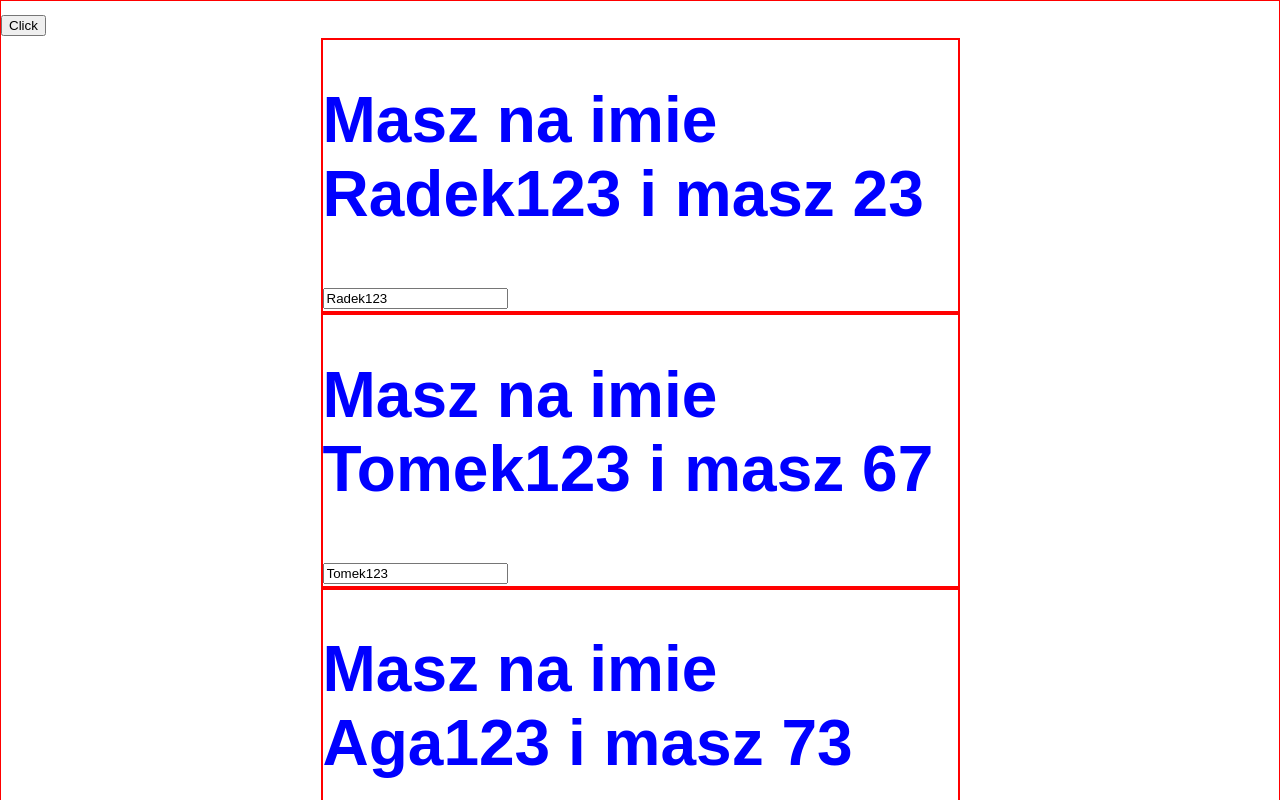
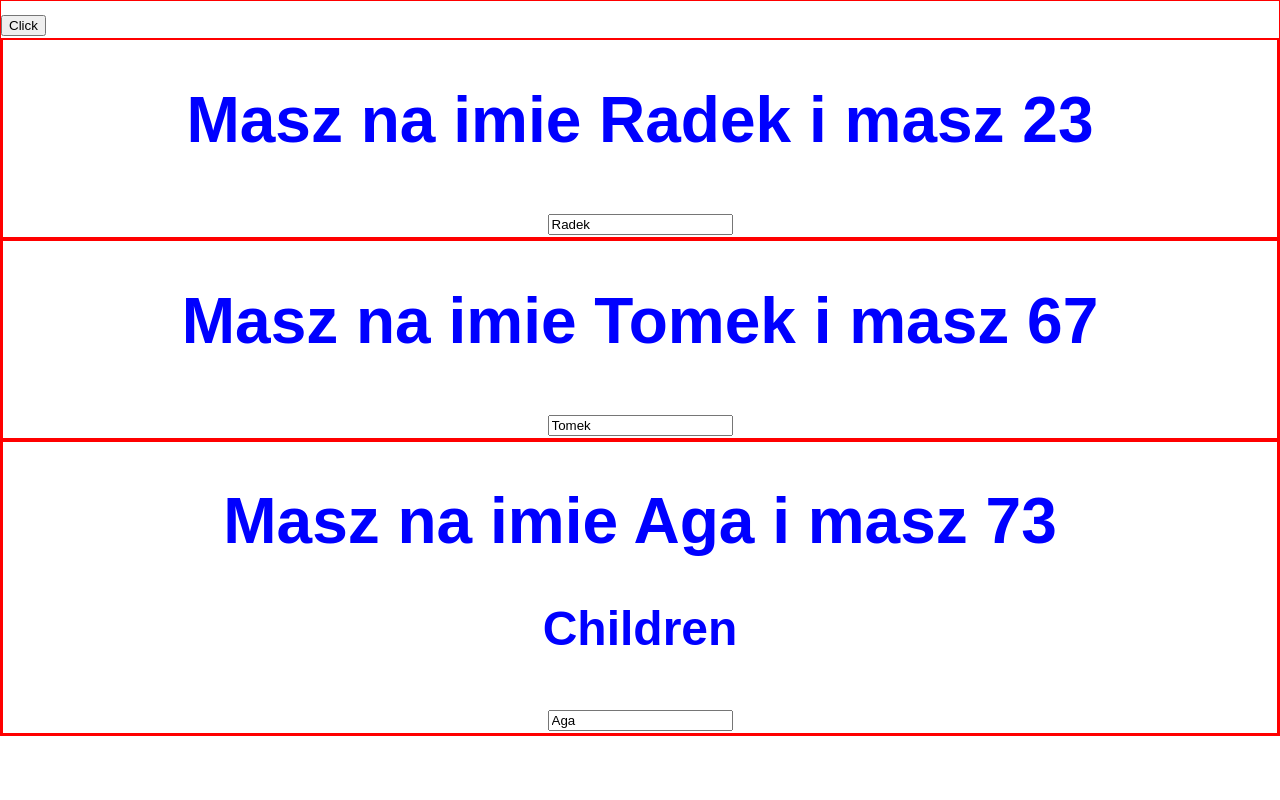
Before and after one commit to RadoslawStepniewski/React-todo, a React (Create React App) app in the folder my-app/: page / in a window 1280 px wide. Both pictures are taken after a click on the button "Click". Shown: the top 800 px of the page. Built offline with nearby package versions, Linux system fonts and the light colour scheme.

Commit message:
Rendering Content Conditionally

```diff
--- a/my-app/src/App.js
+++ b/my-app/src/App.js
@@ -9,17 +9,16 @@ class App extends Component {
       {name: "Radek", age: 23},
       {name: "Tomek", age: 67},
       {name: "Aga", age: 73}
-    ]
+    ],
+    showPerson : false
   }
 
   switchButtonHandler = () =>{
+    const show = this.state.showPerson;
     this.setState({
-      person: [
-        {name: "Radek123", age: 23},
-        {name: "Tomek123", age: 67},
-        {name: "Aga123", age: 73}
-      ]
+      showPerson : !show
     });
+
   }
 
   switchChangeHandler = (e)=> {
@@ -53,9 +52,15 @@ class App extends Component {
     return (
       <div style={style}>
         <button onClick={this.switchButtonHandler}>Click</button>
-        <Person name={this.state.person[0].name} age={this.state.person[0].age} click={this.switchNameHandler.bind(this, "Basia")} change={this.switchChangeHandler}/>
-        <Person name={this.state.person[1].name} age={this.state.person[1].age} click={this.switchNameHandler.bind(this, "Kasia")} change={this.switchChangeHandler}/>
-        <Person name={this.state.person[2].name} age={this.state.person[2].age} click={this.switchNameHandler.bind(this, "Marta")} change={this.switchChangeHandler}>Children</Person>
+        {
+          this.state.showPerson === true ?
+            <div>
+              <Person name={this.state.person[0].name} age={this.state.person[0].age} click={this.switchNameHandler.bind(this, "Basia")} change={this.switchChangeHandler}/>
+              <Person name={this.state.person[1].name} age={this.state.person[1].age} click={this.switchNameHandler.bind(this, "Kasia")} change={this.switchChangeHandler}/>
+              <Person name={this.state.person[2].name} age={this.state.person[2].age} click={this.switchNameHandler.bind(this, "Marta")} change={this.switchChangeHandler}>Children</Person>
+            </div> : null
+        }
+
       </div>
     );
   }
--- a/my-app/src/components/person.css
+++ b/my-app/src/components/person.css
@@ -1,4 +1,5 @@
 .Person{
-    margin: 0 25%;
+    margin: 0 25%o;
     border: solid 2px red;
+    text-align: center
 }
```
